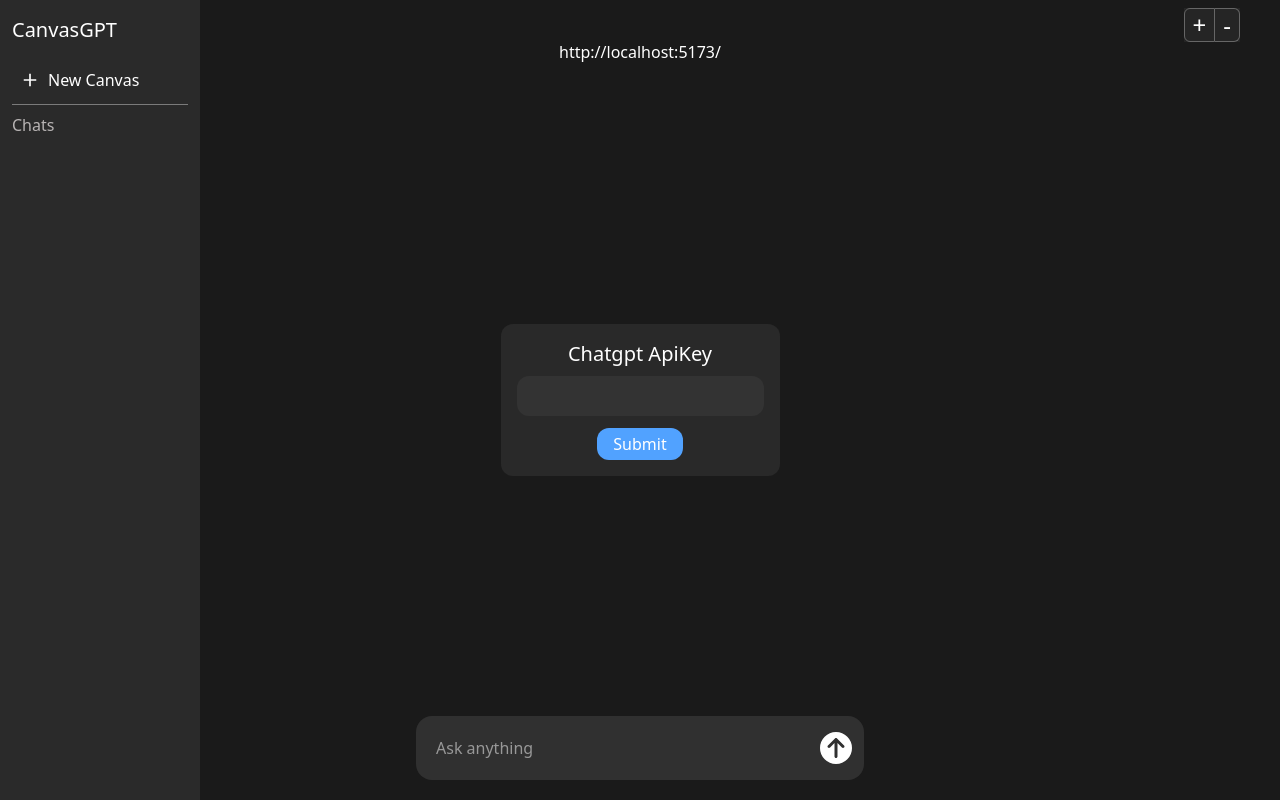
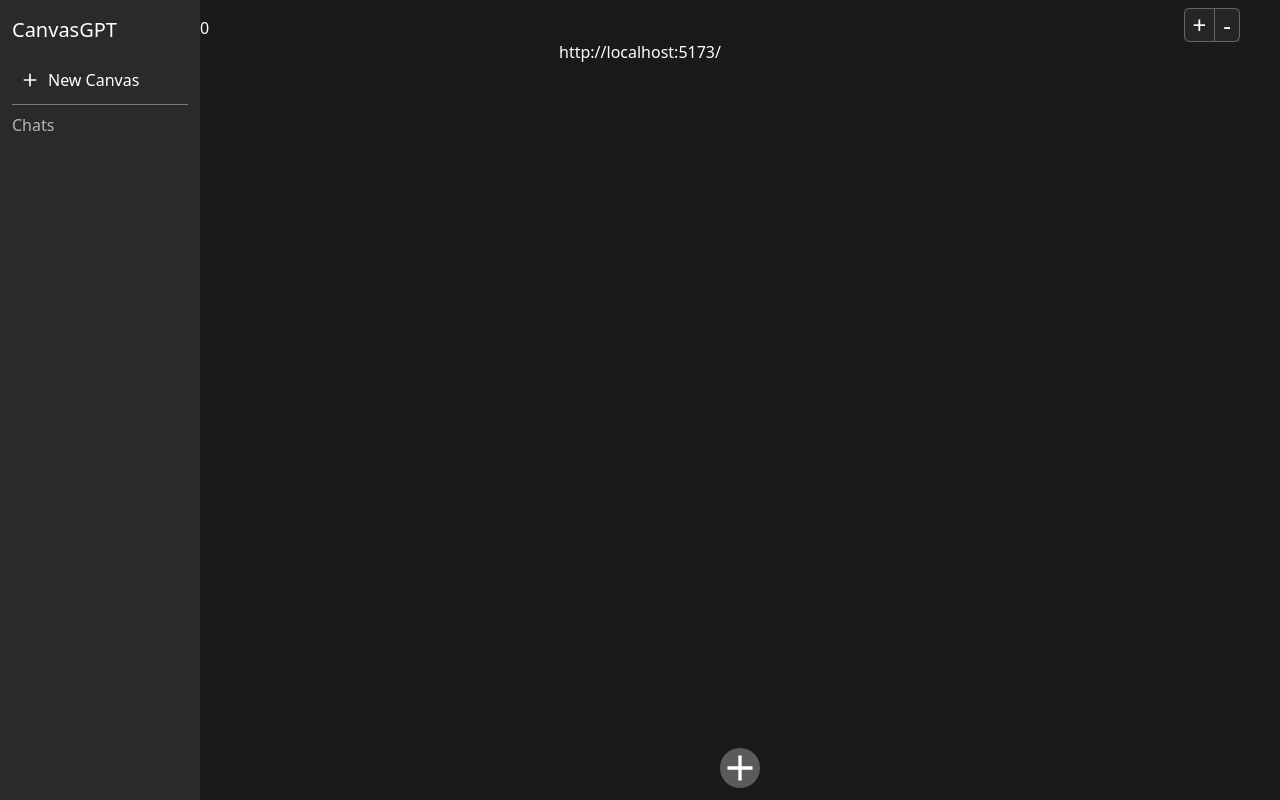
Before and after one commit to jirayutNajan/canvasGPT, a React (Vite) app: page / in a window 1280 px wide. Built offline with nearby package versions, Linux system fonts and the light colour scheme.

Commit message:
change add button

```diff
--- a/src/components/canvas/InfiniteCanvas.tsx
+++ b/src/components/canvas/InfiniteCanvas.tsx
@@ -1,16 +1,22 @@
-import React, { useRef, useState, type ReactNode, useEffect } from "react";
+import React, { useRef, useState, useEffect, useCallback } from "react";
 import { useSideBarstore } from "../../store/sidebarstore";
-import { useChatCanvas } from "../../store/chatstore";
 import ZoomButton from "./ZoomButton";
+import { useQueryClient } from "@tanstack/react-query";
+import type { Chat } from "../../interface/ChatInterface";
 import ChatBox from "./ChatBox";
-import ChatBoxSkeleton from "./ChatBoxSkeleton";
+import InputBox from "./InputBox";
+import { IoMdAdd } from "react-icons/io";
 
-const InfiniteCanvas = () => {
-  const { chat, setChat, isLoading, input } = useChatCanvas(); // TODO เอาอันนี้ออกแล้วรับมาจาก home
+const InfiniteCanvas = ({ chat }: { chat: Chat }) => {
+  const queryClient = useQueryClient();
+
   const { isOpen: isSideBarOpen } = useSideBarstore();
+
   const [mounted, setMounted] = useState(false);
+  const [isAddInput, setIsAddInput] = useState(false);
+
   // state and ref of canvas
-  const offsetRef = useRef({ x: chat.offset?.x || 0, y: chat.offset?.y || 0 });
+  const offsetRef = useRef(chat.offset);
   const zoomRef = useRef(chat?.zoomScale || 1);
   const worldDivRef = useRef<HTMLDivElement>(null);
   const lastPos = useRef({ x: 0, y: 0 });
@@ -28,19 +34,31 @@
   const objectsRefs = useRef<{
     [id: number]: { chatBox: HTMLDivElement | null, svg: SVGSVGElement | null, path: SVGPathElement | null }
   }>({});
-
-  const setObjectRefs = (
-    {id, chatBoxRef, svg, path}:
-    {id: number, chatBoxRef: HTMLDivElement, svg: SVGSVGElement | null, path: SVGPathElement | null}
+  // useCallback ใช้สำหรับครอบฟังก์ชันไม่ให้สร้างใหม่
+  // ใช้ตอนที่ฟังก์ชันนั้นใช้ใน memo
+  const setObjectRefs = useCallback((
+    { id, chatBoxRef, svg, path }:
+    { id: number, chatBoxRef: HTMLDivElement, svg: SVGSVGElement | null, path: SVGPathElement | null }
   ) => {
     objectsRefs.current[id] = {
       chatBox: chatBoxRef,
       svg: svg,
       path: path
     }
+  }, [])
+
+
+  // Ref ของ inputBox
+  const inputRef = useRef<HTMLDivElement>(null);
+  const setInputRef = useCallback((input: HTMLDivElement) => {
+    inputRef.current = input
+  }, [])
+  if(inputRef.current) {
+    inputRef.current.style.scale = `${chat?.zoomScale}`
   }
 
-  const handleMouseDown = (e: React.MouseEvent, type: "world" | "object", id?: number) => {
+
+  const handleMouseDown = useCallback((e: React.MouseEvent, type: "world" | "object", id?: number) => {
     lastPos.current = { x: e.clientX, y: e.clientY };
     if (type == "object") {
       if(id == null) return;
@@ -49,7 +67,7 @@
     else if(type == "world") {
       panning.current = true;
     }
-  }
+  }, [])
 
   const onMouseMove = (e: React.MouseEvent) => {
     let dx = (e.clientX - lastPos.current.x);
@@ -156,8 +174,11 @@
     if(draggingObject.current != null) {
       if(chat.$loki) {
         window.chat.updateChatLogXY(chat.$loki, draggingObject.current, objectsPos.current[draggingObject.current])
-        setChat({
-          ...chat,
+        queryClient.setQueryData<Chat>(['chat', chat.$loki], (oldData: Chat | undefined) => {
+          if(!oldData) return { name: "", chat_logs: [], newChatBoxPosition: { x: 0, y: 0 }, offset: { x: 0, y: 0 }}
+
+          return {
+            ...oldData,
             zoomScale: zoomRef.current,
             offset: offsetRef.current,
             chat_logs: chat.chat_logs.map(chatlog => (
@@ -166,6 +187,7 @@
                 position: chatlog._id == draggingObject.current ? objectsPos.current[draggingObject.current] : chatlog.position
               }
             ))
+          }
         })
       }
     }
@@ -206,6 +228,12 @@
         worldDivRef.current.style.transform = `translate(${newOffsetX}px, ${newOffsetY}px) scale(${newScale})`;
     }
 
+    if(inputRef.current) {
+      inputRef.current.style.scale = `${newScale}`
+      // ตอนเลื่อนไม่ต้องเห็น inputbox
+      inputRef.current.style.transform = `translate(-500px, -500px)`
+    }
+
     clearTimeout(wheelTimeout)
     wheelTimeout = setTimeout(() => {
       if(chat.$loki) {
@@ -213,19 +241,6 @@
         window.chat.updateChatZoomScale(chat.$loki, zoomRef.current)
       }
     }, 200)
-  }
-
-  const World = ({ children }: { children: ReactNode }) => {
-    return (
-      <div
-        ref={worldDivRef}
-        style={{
-          transformOrigin: '0 0',
-          transform: `translate(${offsetRef.current.x}px, ${offsetRef.current.y}px) scale(${zoomRef.current})`
-        }}
-      >
-        {children}
-      </div> )
   }
 
   useEffect(() => {
@@ -243,22 +258,32 @@
     }
   }, 100)
 
+  const [t, setT] = useState(0)
+
   return (
     <div
-      className={`w-full h-screen ${!isSideBarOpen ? "pl-15": "pl-50"} py-4 -z-10 overflow-hidden absolute`}
-      onMouseMove={onMouseMove}
+      className={`w-full h-screen ${!isSideBarOpen ? "pl-15": "pl-50"} py-4 -z-10 overflow-hidden absolute active:cursor-grabbing`}
+      onMouseMove={(e) => {if(!isAddInput) onMouseMove(e)}}
       onMouseUp={onMouseUp}
       onMouseDown={(e) => {e.preventDefault();handleMouseDown(e, "world")}}
       onWheel={handleWheel}
     >
+      <div onClick={() => setT(t+1)}>
+        {t}
+      </div>
       <ZoomButton
         zoomRef={zoomRef}
         worldDivRef={worldDivRef}
         offsetRef={offsetRef}
       />
-      {/* World // World คือ canvas นั่นแหละ */}
-      <World>
-        {/* object */}
+      {/* World */}
+      <div
+        ref={ worldDivRef }
+        style={{
+          transformOrigin: '0 0',
+          transform: `translate(${offsetRef.current.x}px, ${offsetRef.current.y}px) scale(${zoomRef.current})`
+        }}
+      >
         {chat.chat_logs?.map((chatLog) => (
           <ChatBox
             chatLog={chatLog}
@@ -267,11 +292,21 @@
             setObjectRefs={setObjectRefs}
           />
         ))}
-        {isLoading && (
+        {/* object */}
+        {/* {isLoading && (
           <ChatBoxSkeleton position={{x: 100, y: 100}} input={input} />
           )
-        }
-      </World>
+          } */}
+      </div>
+      <div className="flex flex-col justify-end h-full pb-5 items-center">
+        <div
+          className="rounded-full bg-[#5b5b5b]"
+          onClick={() => setIsAddInput((prev) => !prev)}
+        >
+          <IoMdAdd size={40} />
+        </div>
+      </div>
+      {isAddInput && <InputBox setInputRef={setInputRef} scale={zoomRef.current} /> }
     </div>
   )
 }
--- /dev/null
+++ b/src/components/canvas/InputBox.tsx
@@ -0,0 +1,62 @@
+import { memo, useEffect, useRef } from "react";
+import { FaCircleArrowUp } from "react-icons/fa6";
+
+const InputBox = memo(({ setInputRef, scale }: { setInputRef: (input: HTMLDivElement) => void, scale: number }) => {
+  const inputBoxRef = useRef<HTMLDivElement>(null);
+
+  useEffect(() => {
+    const handleMouseMove = (e: MouseEvent) => {
+      const scale = Number(inputBoxRef.current?.style.scale) || 1
+      inputBoxRef.current!.style.transform = `translate(${e.clientX /scale}px, ${e.clientY /scale}px)`
+    }
+
+    window.addEventListener('mousemove', handleMouseMove);
+
+    return () => {
+      window.removeEventListener('mousemove', handleMouseMove)
+    }
+  }, [])
+
+  console.log('re inputbox')
+
+  useEffect(() => {
+    if(inputBoxRef.current) {
+      setInputRef(inputBoxRef.current)
+    }
+  }, [setInputRef])
+
+  const handleSubmit = () => {
+
+  }
+
+  const handleClick = () => {
+    console.log('click')
+  }
+
+
+  return (
+    <div
+      ref={inputBoxRef}
+      className="fixed -top-[25px] -left-[200px] w-[400px] bg-[#4c4c4c] border border-[#6a6a6a] p-2 rounded-xl pointer-events-none
+      opacity-40 scale-[]"
+      onClick={handleClick}
+      onMouseDown={() => console.log('eiei')}
+      style={{
+        scale: scale
+      }}
+    >
+      <form onSubmit={handleSubmit} className="flex" onClick={(() => console.log('eie'))}>
+        <input
+          type="text"
+          placeholder="Ask anything"
+          className="flex-1"
+        />
+        <button type="submit">
+          <FaCircleArrowUp className="size-8"/>
+        </button>
+      </form>
+    </div>
+  )
+})
+
+export default InputBox;
--- a/src/components/layout/Layout.tsx
+++ b/src/components/layout/Layout.tsx
@@ -5,7 +5,7 @@
 
 const Layout = () => {
 
-  const { data: hasApiKey } = useQuery<boolean>({
+  const { data: hasApiKey, isPending } = useQuery<boolean>({
     queryKey: ['hasApiKey'],
     queryFn: async () => {
       const hasApiKey = await window.apiKey.hasAPIKey();
@@ -17,7 +17,7 @@
     <>
       <Outlet />
       <Sidebar />
-      {!hasApiKey && <ApiKeyPopup/>}
+      {(!hasApiKey && !isPending) && <ApiKeyPopup/>}
     </>
   )
 }
--- a/src/components/ui/InputPrompt.tsx
+++ b/src/components/ui/InputPrompt.tsx
@@ -1,7 +1,6 @@
 import { useMutation } from "@tanstack/react-query";
 import { useEffect, useState } from "react"
 import { FaCircleArrowUp } from "react-icons/fa6"
-import { useChatCanvas } from "../../store/chatstore";
 import { useQueryClient } from "@tanstack/react-query";
 import { useNavigate } from "react-router-dom";
 
@@ -10,23 +9,21 @@
 
 // ทำ chat reply ต่อ
 
-const InputPrompt = ({ chatId }: { chatId?: string }) => {
+const InputPrompt = ({ chat }: { chat: Chat }) => {
   const [text, setText] = useState("");
 
-  const { chat, addChatLog, setChat, setLoadingInput } = useChatCanvas();
   const { replyChatId, replyChatText, setReplyChatId, setReplyChatText } = useReplyChatStore();
   const queryClient = useQueryClient();
   const navigate = useNavigate();
 
   const { mutateAsync: addChat, isPending } = useMutation({
     mutationFn: async (input: string) => {
-      if(chat.chat_logs?.length === 0) setChat({name: input, zoomScale: 1, chat_logs: [], newChatBoxPosition: { x: 0, y: 0 }});
-
       const previousChatLog: ChatLog[] = []
 
       if(replyChatId) {
         let currentChatId: number | null = replyChatId;
         while(currentChatId != null) {
+          // unshift คือเพ่ิมข้างหน้า
           previousChatLog.unshift(chat.chat_logs[currentChatId]);
           if(chat.chat_logs[currentChatId].parent[0] != null) {
             currentChatId = chat.chat_logs[currentChatId].parent[0]
@@ -39,37 +36,30 @@
 
       const response = await window.chatGPT.getChatResponse(previousChatLog, input)
 
-
-      let newPosition = chat.newChatBoxPosition ? chat.newChatBoxPosition : { x: 0, y: 0 }
-      console.log(newPosition)
+      let newPosition = { x: 0, y: 0 }
       if(chat.chat_logs.length != 0) {
-        if(replyChatId) {
-          let yPos = chat.chat_logs[replyChatId].position.y
-          chat.chat_logs[replyChatId].child.forEach(() => {
-            yPos += chat.chat_logs[replyChatId].position.y + 500
-          })
-          newPosition = { x: chat.chat_logs[replyChatId].position.x, y: yPos }
-        }
-        else {
-          newPosition.x += 750
-        }
+        if(replyChatId != null) newPosition = { x: chat.chat_logs[replyChatId].position.x, y: chat.chat_logs[replyChatId].position.y + 200 }
       }
 
-      console.log(newPosition)
-
-      // TODO implement ai กับ electron ใน main.js
       const newChatLog: ChatLog = {
         _id: chat?.chat_logs?.length ? chat?.chat_logs?.length : 0,
         input,
         response,
         createdAt: Date.now().toString(),
-        // position: { x: 0, y: 0},
         position: newPosition,
         parent: replyChatId != null ? [replyChatId] : [],
         child: []
       }
 
-      addChatLog(newChatLog)
+      queryClient.setQueryData<Chat>(['chat', chat.$loki], (oldData: Chat | undefined) => {
+        if(!oldData) return { name: "", chat_logs: [], newChatBoxPosition: { x: 0, y: 0 }, offset: { x: 0, y: 0 }}
+
+        return {
+          ...oldData,
+          chat_logs: [...chat.chat_logs, newChatLog],
+          newChatBoxPosition: newPosition
+        }
+      })
 
       // new chat
       if(chat.chat_logs?.length === 0) {
@@ -77,10 +67,12 @@
           name: input,
           chat_logs: [newChatLog],
           zoomScale: 1,
-          newChatBoxPosition: { x: 0, y: 0 }
+          newChatBoxPosition: { x: 0, y: 0 },
+          offset: { x: 0, y: 0 }
         }
         newChat = await window.chat.addChat(newChat);
-        queryClient.setQueryData(['chats'], (oldData: Chat[]) => {
+        // add chat ไปที่ sidebar
+        queryClient.setQueryData(['chats'], (oldData: { $loki: number, name: string }[]) => {
           return [
             newChat,
             ...oldData
@@ -102,14 +94,14 @@
     setReplyChatText("");
   }
 
-  useEffect(() => {
-    if(isPending) {
-      setLoadingInput(text)
-    }
-    else {
-      setLoadingInput("")
-    }
-  }, [isPending])
+  // useEffect(() => {
+  //   if(isPending) {
+  //     setLoadingInput(text)
+  //   }
+  //   else {
+  //     setLoadingInput("")
+  //   }
+  // }, [isPending])
 
   return (
     <div className="absolute bottom-0 left-0 right-0 z-10  pointer-events-none">
--- a/src/interface/ChatInterface.ts
+++ b/src/interface/ChatInterface.ts
@@ -6,13 +6,14 @@
   position: {x: number, y: number};
   parent: number[];
   child: number[];
+  size?: { width: number, height: number };
 }
 
 export interface Chat {
   $loki?: string;
   name: string;
   chat_logs: ChatLog[];
-  offset?: { x: number, y: number };
+  offset: { x: number, y: number };
   zoomScale?: number;
-  newChatBoxPosition: { x: number, y: number },
+  newChatBoxPosition: { x: number, y: number }, // remove later
 }
--- a/src/pages/Home.tsx
+++ b/src/pages/Home.tsx
@@ -1,7 +1,6 @@
 import { useLocation, useNavigate, useParams } from "react-router-dom"
 import InfiniteCanvas from "../components/canvas/InfiniteCanvas";
 import InputPrompt from "../components/ui/InputPrompt";
-import { useChatCanvas } from "../store/chatstore";
 import { useQuery } from "@tanstack/react-query";
 
 import type { Chat } from "../interface/ChatInterface";
@@ -11,35 +10,28 @@
   const url = useLocation();
   const navigate = useNavigate();
 
-  const { setChat } = useChatCanvas();
-
-  const { isPending } = useQuery<Chat>({
-    queryKey: ['chat', chatId], // ใส่ chatId เหมือน dependencies ของ useeffect
+  const { data: chat, isPending } = useQuery<Chat | undefined>({
+    queryKey: ['chat', Number(chatId)], // ใส่ chatId เหมือน dependencies ของ useeffect
     queryFn: async () => {
       if(chatId) {
         const chat = await window.chat.getChat(chatId);
-        if(chat) {
-          setChat(chat)
-        }
-        else {
-          setChat({ name: "", chat_logs: []})
-          navigate('/');
-        }
+        if(!chat) navigate('/')
 
         return chat
       }
       else {
-        setChat({ name: "", chat_logs: []});
-        return ({ name: "", chat_logs: []})
+        return { name: "", chat_logs: [], newChatBoxPosition: { x: 0, y: 0 }, offset: { x: 0, y: 0 }}
       }
-    }
+    },
   })
 
+  if(!chat) {
+    return <></>
+  }
 
   return (
     <>
-      {!isPending && <InfiniteCanvas />}
-      <InputPrompt chatId={chatId} />
+      {(!isPending) && <InfiniteCanvas chat={chat} />}
       <div className="fixed top-10 flex w-full justify-center">http://localhost:5173{url.pathname}</div>
     </>
   )
--- a/src/store/chatstore.ts
+++ b/src/store/chatstore.ts
@@ -1,35 +1,19 @@
-import { create } from "zustand";
-import type { Chat, ChatLog } from "../interface/ChatInterface";
+import { create } from "zustand"
 
-
-export interface ChatStore {
-  chat: Chat;
+interface ChatStore {
   input: string;
-  isLoading: boolean;
-  setLoadingInput: (input: string) => void;
-  setChat: (chat: Chat ) => void;
-  addChatLog: (chatLog: ChatLog) => void;
+  replyChatId: number | null;
+  replyChatText: string;
+  setInput: (input: string) => void;
+  setReplyChatId: (id: number | null) => void;
+  setReplyChatText: (text: string) => void;
 }
 
-export const useChatCanvas = create<ChatStore>((set) => ({
-  chat: { name: "", chat_logs: [], newChatBoxPosition: { x: 0, y: 0 } },
+export const useChatStore = create<ChatStore>((set) => ({
   input: "",
-  isLoading: false,
-  setLoadingInput: (input: string) => {
-    if(input) {
-      return set({ isLoading: true, input })
-    }
-    else {
-      set({ isLoading: false, input: "" })
-    }
-  },
-  setChat: (chat) => set({ chat }), // set chat ตามที่ต้องการ id, name, chat_logs
-  addChatLog: (chatLog: ChatLog) => // การเพิ่ม chat_logs
-    set((state) => ({
-      chat: {
-        ...state.chat,
-        chat_logs: [...(state.chat.chat_logs || []), chatLog]
-      }
-    }
-  ))
+  replyChatId: null,
+  replyChatText: "",
+  setInput: (input: string) => set({ input }),
+  setReplyChatId: (id: number | null) => set({ replyChatId: id }),
+  setReplyChatText: ( text: string ) => set({ replyChatText: text })
 }))
```
Also changed, not shown: electron/main.js (+6 -1 lines), src/components/canvas/ChatBox.tsx (+9 -6 lines), src/components/layout/Sidebar.tsx (+7 -9 lines). Lines whose indentation alone changed are shown as unchanged.
